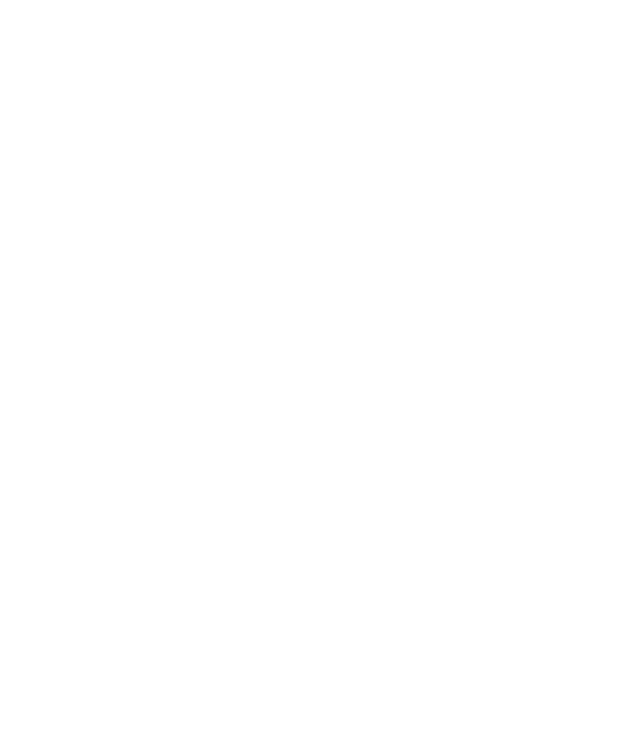
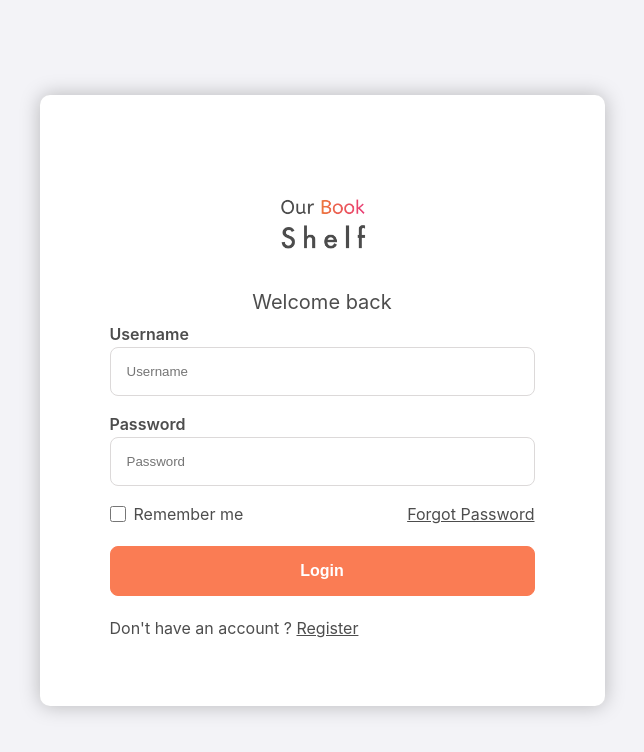
Before and after one commit to NTDQuan/Book-Store, a React (Create React App) app in the folder frontend/book_store_frontend/: page /login in a window 1280 px wide. Before the commit this address had no page. Shown: the top 752 px of the page, without its empty margins (318-962 px from the left). Built offline with nearby package versions, Linux system fonts and the light colour scheme.

Commit message:
UI: Login form for customer

```diff
--- a/frontend/book_store_frontend/src/App.jsx
+++ b/frontend/book_store_frontend/src/App.jsx
@@ -7,6 +7,7 @@
 import StaffListPage from "./Pages/AdminPanel/StaffList/StaffListPage";
 import CustomerListPage from "./Pages/AdminPanel/CustomerList/CustomerListPage";
 import LoginPage from "./Pages/AdminPanel/Login/LoginPage";
+import CustomerLoginPage from './Pages/UserWeb/CustomerLogin/CustomerLoginPage'
 import PrivateAdminRoute from "./route/PrivateRoute";
 import AuthProvider from "./hooks/AuthProvider";
 
@@ -27,6 +28,7 @@
                   <Route path="customers" element={<CustomerListPage />} />
                 </Route>
               </Route>
+              <Route path="/login" element={<CustomerLoginPage />}/>
             </Routes>
         </AuthProvider>
       </Router>
--- /dev/null
+++ b/frontend/book_store_frontend/src/Pages/UserWeb/CustomerLogin/CustomerLoginPage.css
@@ -0,0 +1,154 @@
+.CustomerLoginPage {
+  width: 100vw;
+  height: 100vh;
+  position: absolute;
+  display: flex;
+  justify-content: center;
+  align-items: center;
+  background-color: #F3F3F7;
+}
+
+.CustomerLoginPage .wrapper {
+  width: 565px;
+  height:auto;
+  position: relative;
+  box-shadow: 0 0 20px rgba(0, 0, 0, 0.25);
+  border-radius: 10px;
+  background-color: #fff;
+  padding: 70px;
+  display: flex;
+  flex-direction: column;
+  gap: 24px;
+  max-width: 100%;
+}
+
+.CustomerLoginPage .wrapper .logo-container {
+  width: 100%;
+  height: 137px;
+  display: flex;
+  flex-direction: column;
+  justify-content: center;
+  align-items: center;
+}
+
+.CustomerLoginPage .wrapper h1 {
+  text-align: center;
+  font-weight: 400;
+  font-size: 20px;
+  color: #4D4D4D;
+}
+
+.CustomerLoginPage .wrapper .logo {
+  width: 100%;
+  height: 100%;
+  object-fit: scale-down;
+  object-position: center;
+}
+
+.CustomerLoginPage .wrapper .credentials {
+  display: flex;
+  flex-direction: column;
+  max-width: 100%;
+}
+
+.CustomerLoginPage .wrapper .credentials .input-box {
+  display: flex;
+  flex-direction: column;
+  margin-bottom: 20px;
+  width: 100%;
+  position: relative;
+}
+
+.CustomerLoginPage .wrapper .credentials .input-box label {
+  font-weight: 600;
+  line-height: 100%;
+  font-style: normal;
+  font-size: 16px;
+  color: #4D4D4D;
+  margin-bottom: 5px;
+}
+
+.CustomerLoginPage .wrapper .credentials .input-box input {
+  display: flex;
+  padding: 16px;
+  align-items: center;
+  gap: 8px;
+  align-self: stretch;
+  border-radius: 8px;
+  border: 1px solid #DCD9D9;
+  background: #FFF;
+}
+
+.CustomerLoginPage .wrapper .remember-forgot {
+  justify-content: space-between;
+  align-items: flex-start;
+  display: flex;
+  width: 100%;
+}
+
+.CustomerLoginPage .wrapper .remember-forgot label {
+  display: flex;
+  align-items: center;
+  gap: 8px;
+  color: #4D4D4D;
+  font-size: 16px;
+  font-style: normal;
+  font-weight: 400;
+  line-height: 100%;
+}
+
+.CustomerLoginPage .wrapper .remember-forgot label input {
+  color: #FA7C54;
+  width:  16px;
+  height: 16px;
+}
+
+.CustomerLoginPage .wrapper .remember-forgot a {
+  color: #4D4D4D;
+  text-align: right;
+  font-size: 16px;
+  font-style: normal;
+  font-weight: 400;
+  line-height: 100%;
+  text-decoration-line: underline;
+}
+
+.CustomerLoginPage .wrapper button {
+  width: 100%;
+  padding: 16px;
+  justify-content: center;
+  align-items: center;
+  border-radius: 8px;
+  background: #FA7C54;
+  border: 1px solid #FA7C54;
+  color: #FFF;
+  font-weight: 600;
+  line-height: 100%;
+  font-style: normal;
+  font-size: 16px;
+}
+
+.CustomerLoginPage .wrapper .register-link {
+  display: flex;
+  width: 100%;
+  justify-content: space-between;
+  align-items: flex-start;
+}
+
+.CustomerLoginPage .wrapper .register-link p {
+  color: #4D4D4D;
+  text-align: right;
+  font-size: 16px;
+  font-style: normal;
+  font-weight: 400;
+  line-height: 100%;
+}
+
+.CustomerLoginPage .wrapper .register-link p a {
+  color: #4D4D4D;
+  font-size: 16px;
+  font-style: normal;
+  font-weight: 400;
+  line-height: 100%;
+  text-decoration-line: underline;
+}
--- /dev/null
+++ b/frontend/book_store_frontend/src/Pages/UserWeb/CustomerLogin/CustomerLoginPage.jsx
@@ -0,0 +1,56 @@
+import React, { useCallback } from 'react'
+import { useNavigate } from "react-router-dom";
+import logo from './../../../assets/logo-21@2x.png'
+import './CustomerLoginPage.css'
+
+const CustomerLoginPage = () => {
+  const navigate = useNavigate();
+
+  const onButtonLoginClick = useCallback((event) => {
+    event.preventDefault();
+    navigate("/");
+  }, [navigate]);
+
+  const onNewUserRegisterClick = useCallback(() => {
+    navigate("/register");
+  }, [navigate]);
+
+
+  return (
+    <div className='CustomerLoginPage'>
+      <div className='wrapper'>
+        <div className='logo-container'>
+          <img
+            className='logo'
+            loading='lazy'
+            alt=''
+            src={logo}
+          />
+          <h1>Welcome back</h1>
+        </div>
+        <div className='credentials'>
+          <div className="input-box">
+            <label>Username</label>
+            <input type="text" placeholder='Username' required/>
+          </div>
+          <div className="input-box">
+            <label>Password</label>
+            <input type="password" placeholder='Password' required/>
+          </div>
+          <div className='remember-forgot'>
+            <label><input type="checkbox"/>Remember me</label>
+            <a herf="#">Forgot Password</a>
+          </div>
+        </div>
+
+        <button type="submit">Login</button>
+        <div className='register-link'>
+          <p>Don't have an account ? <a href='#'>Register</a></p>
+        </div>
+      </div>
+    </div>
+
+  )
+}
+
+export default CustomerLoginPage
```
Also changed, not shown: frontend/book_store_frontend/src/assets/logo-21@2x.png (added).
